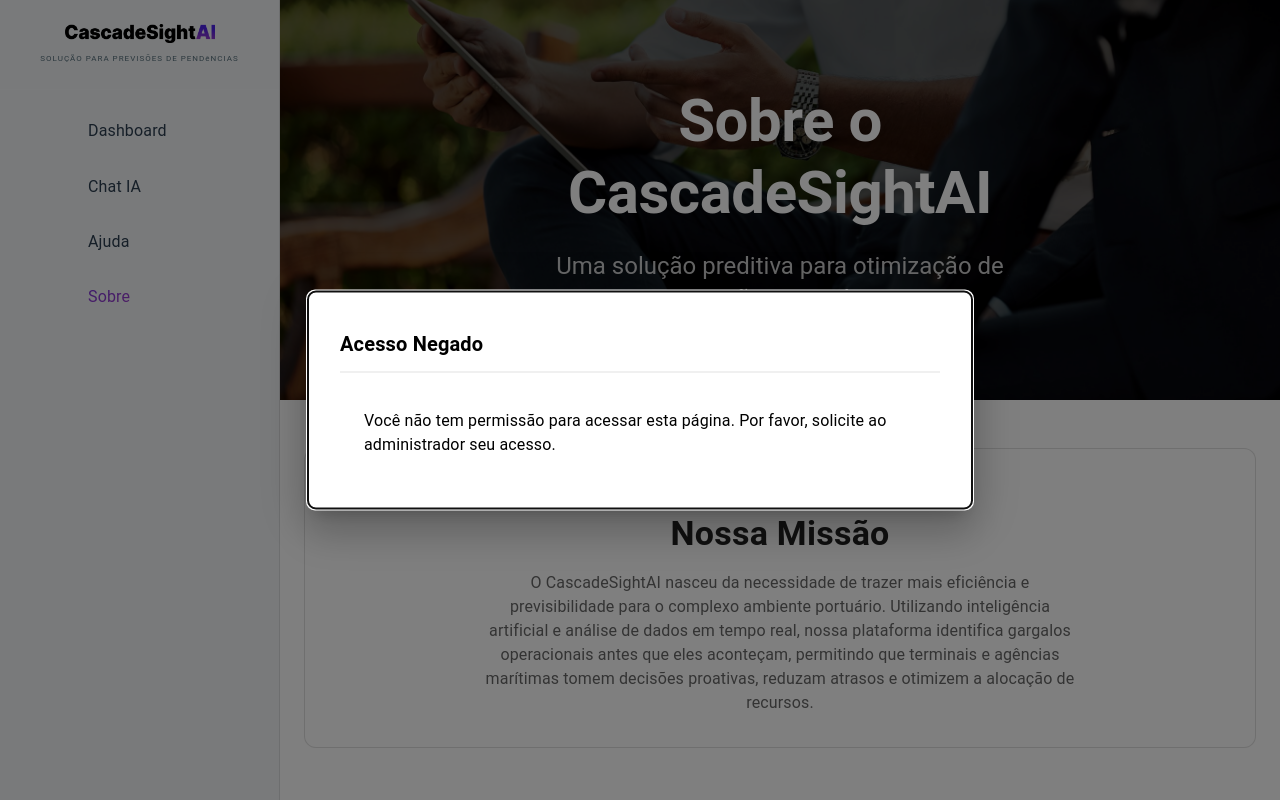
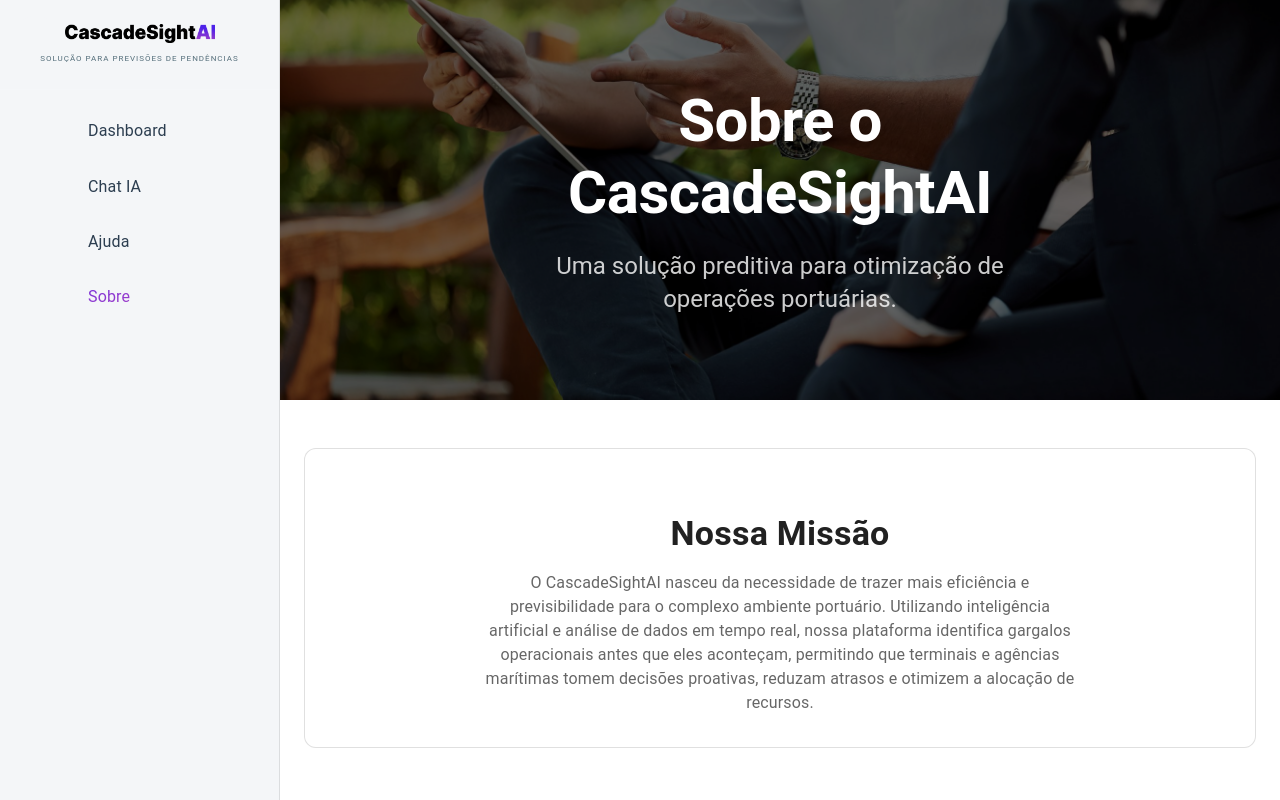
Before and after one commit to Alisson-Ramos/CascadeSightAI, a Next.js app in the folder front-end/: page /about in a window 1280 px wide. Shown: the top 800 px of the page. Built offline with nearby package versions, Linux system fonts and the light colour scheme; some icons are missing.

Commit message:
:bookmark: build: v1.1.4 Changes about e ajuda liberado

```diff
--- a/front-end/src/components/layout/AppNavBar.tsx
+++ b/front-end/src/components/layout/AppNavBar.tsx
@@ -88,7 +88,7 @@ function TokenHandler({ setHasTokenId, pathname }: { setHasTokenId: (b: boolean)
 
     React.useEffect(() => {
         // NEW: Check if the path is /chat and grant access
-        if (pathname === '/chat') {
+        if (pathname === '/chat' || pathname === '/help' || pathname === '/about') {
             setHasTokenId(false);
             return;
         }
@@ -250,7 +250,7 @@ export default function AppNavBar({ navigation }: { navigation: NavigationItem[]
                     </Grid>
                     <Grid size={12}>
                         <Typography variant="caption" sx={{ color: NavBarColors.icon, letterSpacing: '1px', fontSize: 8 }}>
-                            SOLUÇÃO PARA PREVISÕES DE PENDêNCIAS
+                            SOLUÇÃO PARA PREVISÕES DE PENDÊNCIAS
                         </Typography>
                     </Grid>
                 </Grid>
```
